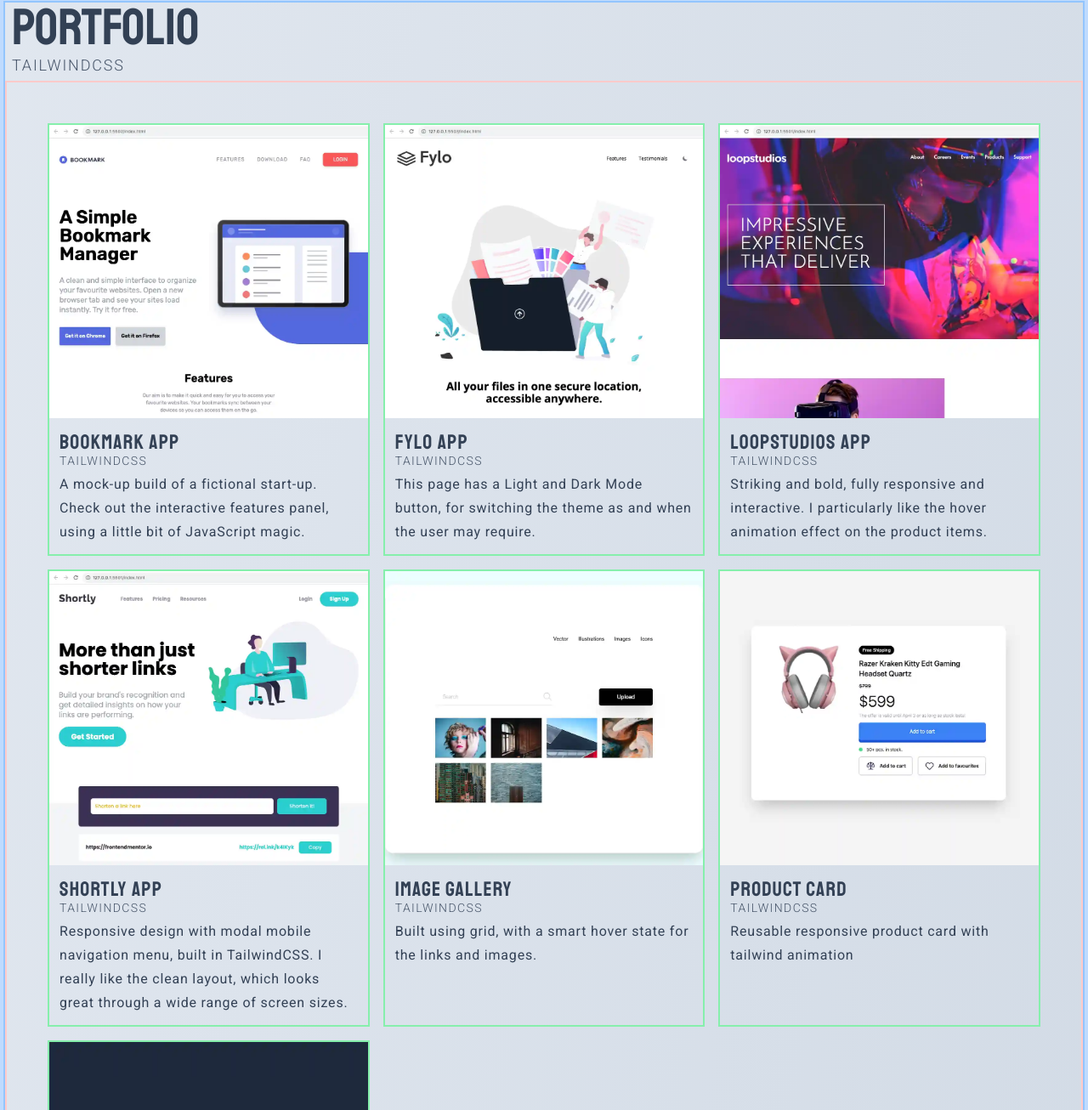
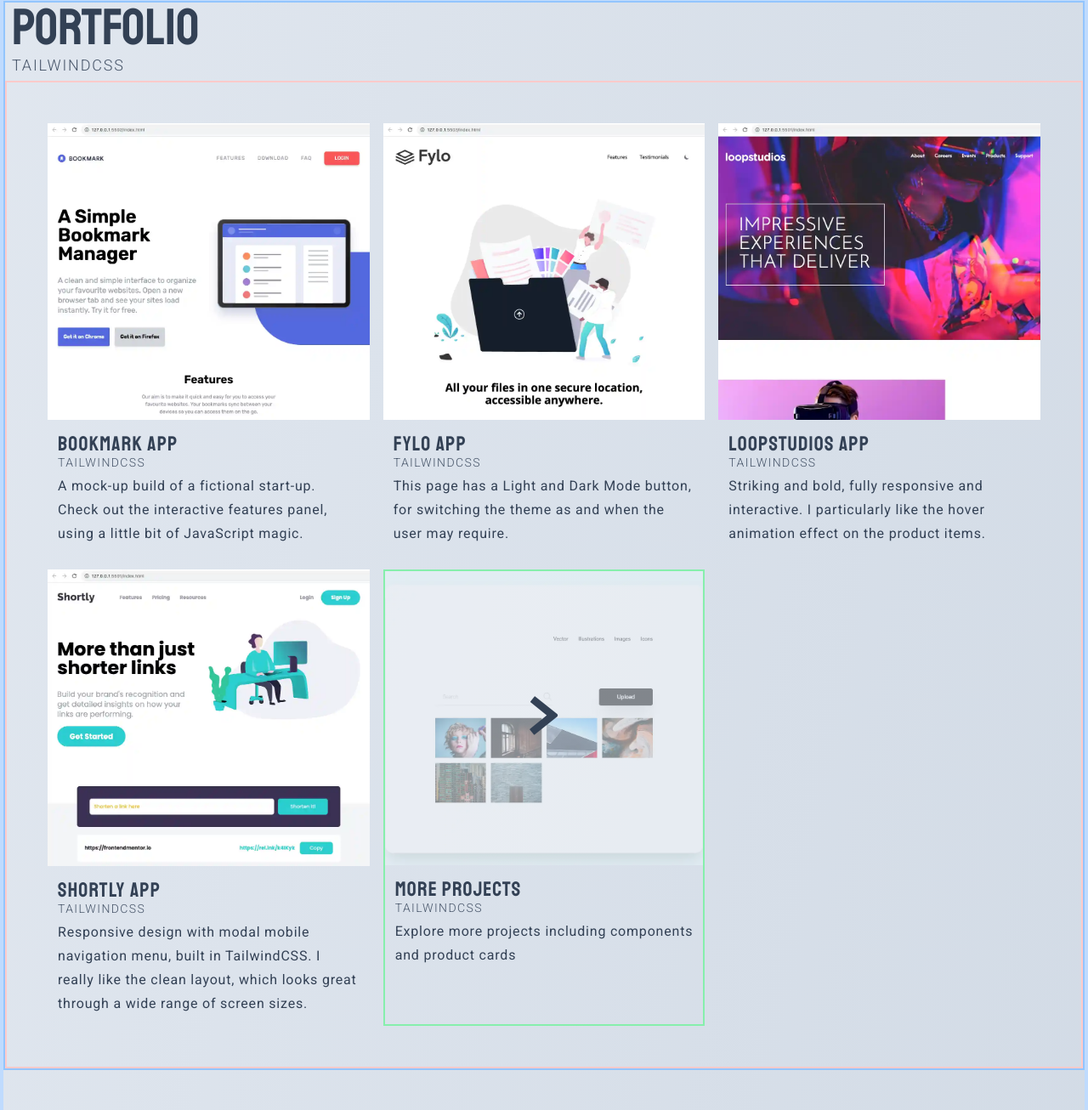
Before and after one commit to Deanogit/tailwind-portfolio-2023-09, a website: page index.html in a window 1280 px wide. Shown: the part 883-2189 px from the top of the page at 85% size. Drawn offline with Linux system fonts and the light colour scheme.

Commit message:
tailBtn tails init

```diff
--- a/index.html
+++ b/index.html
@@ -183,7 +183,7 @@
             <a
               href="https://bookmark-dean.netlify.app"
               target="_blank"
-              class="border-2 border-green-300 flex flex-col items-center justify-start"
+              class="flex flex-col items-center justify-start"
             >
               <!-- Project Thumbnail -->
               <div class="">
@@ -214,7 +214,7 @@
             <a
               href="https://fylo-dean.netlify.app"
               target="_blank"
-              class="border-2 border-green-300 flex flex-col items-center justify-start"
+              class="flex flex-col items-center justify-start"
             >
               <!-- Project Thumbnail -->
               <div class="">
@@ -244,7 +244,7 @@
             <a
               href="https://loopstudios-dean.netlify.app"
               target="_blank"
-              class="border-2 border-green-300 flex flex-col items-center justify-start"
+              class="flex flex-col items-center justify-start"
             >
               <!-- Project Thumbnail -->
               <div class="">
@@ -274,8 +274,9 @@
 
             <!-- Project Card 4 -->
             <a
-              href="#projects"
-              class="border-2 border-green-300 flex flex-col items-center justify-start"
+              href="https://shortly-dean.netlify.app"
+              target="_blank"
+              class="flex flex-col items-center justify-start"
             >
               <!-- Project Thumbnail -->
               <div class="">
@@ -303,10 +304,46 @@
               </div>
             </a>
 
+            <!-- Project Card 5 More Projects Btn -->
+            <button
+              class="tail-btn border-2 border-green-300 flex flex-col items-center justify-start group"
+            >
+              <!-- Project Thumbnail -->
+              <div class="relative">
+                <div class="absolute z-10 top-1/2 left-1/2">
+                  <div>
+                    <h2
+                      class="text-8xl font-display -translate-x-1/2 -translate-y-1/2"
+                    >
+                      >
+                    </h2>
+                  </div>
+                </div>
+                <img
+                  src="assets/portfolio/tailwind-gallery.webp"
+                  class="w-full opacity-40 group-hover:opacity-60 duration-300"
+                  alt="tailwind website build project thumbnail"
+                />
+              </div>
+              <!-- Project Desc -->
+              <div class="p-3 text-left">
+                <h3 class="font-display text-2xl tracking-wider -mb-1">
+                  More Projects
+                </h3>
+                <h4
+                  class="uppercase text-sm tracking-widest font-light text-slate-600 mb-1"
+                >
+                  TailwindCSS
+                </h4>
+                <p class="tracking-wider leading-7">
+                  Explore more projects including components and product cards
+                </p>
+              </div>
+            </button>
             <!-- Project Card 5 -->
             <a
               href="#projects"
-              class="border-2 border-green-300 flex flex-col items-center justify-start"
+              class="tail-more hidden border-2 border-green-300 flex flex-col items-center justify-start"
             >
               <!-- Project Thumbnail -->
               <div class="">
@@ -336,7 +373,7 @@
             <!-- Project Card 6 -->
             <a
               href="#projects"
-              class="border-2 border-green-300 flex flex-col items-center justify-start"
+              class="tail-more hidden border-2 border-green-300 flex flex-col items-center justify-start"
             >
               <!-- Project Thumbnail -->
               <div class="">
@@ -365,7 +402,7 @@
             <!-- Project Card 7 -->
             <a
               href="#projects"
-              class="border-2 border-green-300 flex flex-col items-center justify-start"
+              class="tail-more hidden border-2 border-green-300 flex flex-col items-center justify-start"
             >
               <!-- Project Thumbnail -->
               <div class="">
--- a/script.js
+++ b/script.js
@@ -2,6 +2,8 @@ const menuBtn = document.querySelector('#menu-btn');
 const menuBtnClose = document.querySelector('#menu-btn-close');
 const menu = document.querySelector('#menu');
 const mobiles = document.querySelectorAll('.mobile');
+const tailBtn = document.querySelector('.tail-btn');
+const tails = document.querySelectorAll('.tail-more');
 
 menuBtn.addEventListener('click', function () {
   menuBtn.classList.toggle('flex');
@@ -31,3 +33,11 @@ mobiles.forEach((mobile) => {
     menuBtn.classList.toggle('hidden');
   });
 });
+
+tailBtn.addEventListener('click', function () {
+  tailBtn.classList.toggle('hidden');
+  tails.forEach((tail) => {
+    tail.classList.toggle('hidden');
+    tail.classList.toggle('flex');
+  });
+});
```
Also changed, not shown: buildLog.md (+7 -1 lines), css/style.css.
